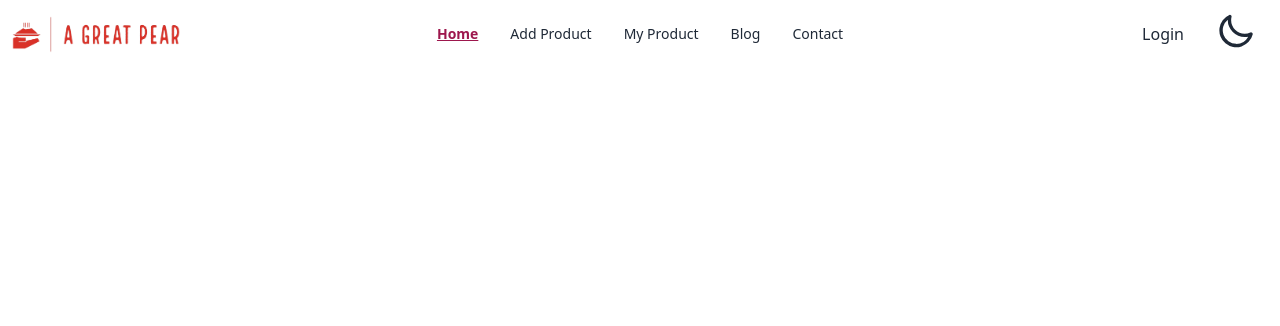
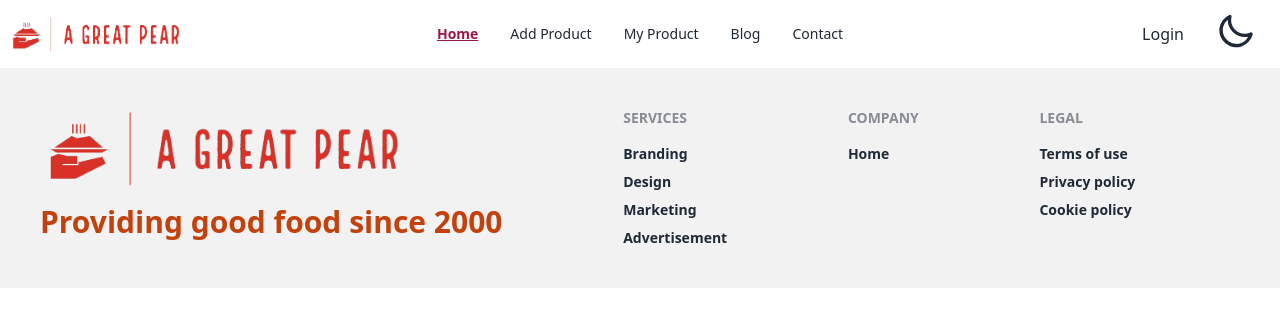
Before and after one commit to atikurrahman33/Food-Sharing-Client, a React (Vite) app: page / in a window 1280 px wide. Shown: the top 326 px of the page. Built offline with nearby package versions, Linux system fonts and the light colour scheme.

Commit message:
Footer complete

```diff
--- a/src/Layout/Main.jsx
+++ b/src/Layout/Main.jsx
@@ -1,5 +1,6 @@
 import { Outlet } from "react-router-dom";
 import Navbar from "../Shared/Navbar/Navbar";
+import Footer from "../Shared/Footer/Footer";
 
 
 const Main = () => {
@@ -9,6 +10,7 @@ const Main = () => {
             <Navbar></Navbar>
         </div>
             <Outlet></Outlet>
+            <Footer></Footer>
 
         </div>
     );
--- a/src/Shared/Footer/Footer.jsx
+++ b/src/Shared/Footer/Footer.jsx
@@ -1,7 +1,33 @@
+import { Link } from "react-router-dom";
+import LOG from '../../assets/A Great Pear-logos_transparent.png'
+
+
 const Footer = () => {
     return (
-        <div>
-
+        <div className=" sm:mx-auto">
+             <footer className="footer p-10 bg-base-200 text-base-content ">
+  <aside>
+   <img className="h-20" src={LOG} alt="" />
+    <p className="text-3xl font-bold text-orange-700 pt-2">Providing good food since 2000</p>
+  </aside>
+  <nav>
+    <header className="footer-title font-bold ">Services</header>
+    <a className="link link-hover font-bold">Branding</a>
+    <a className="link link-hover font-bold">Design</a>
+    <a className="link link-hover font-bold">Marketing</a>
+    <a className="link link-hover font-bold">Advertisement</a>
+  </nav>
+  <nav>
+    <header className="footer-title">Company</header>
+                <Link className="hover:text-pink-500 link-hover font-bold" to='/'>Home</Link>
+  </nav>
+  <nav>
+    <header className="footer-title font-bold">Legal</header>
+    <a className="link link-hover font-bold">Terms of use</a>
+    <a className="link link-hover font-bold">Privacy policy</a>
+    <a className="link link-hover font-bold">Cookie policy</a>
+  </nav>
+</footer>
         </div>
     );
 };
```
Also changed, not shown: src/assets/LOG.png (added).
